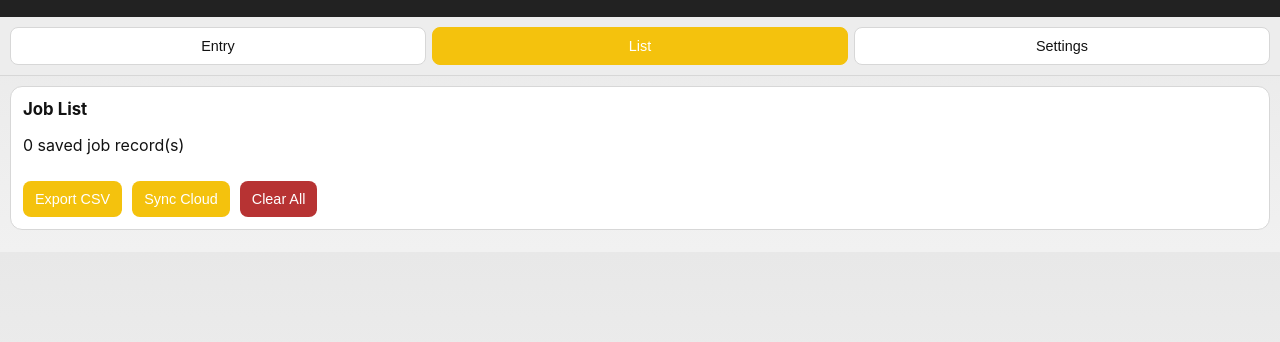
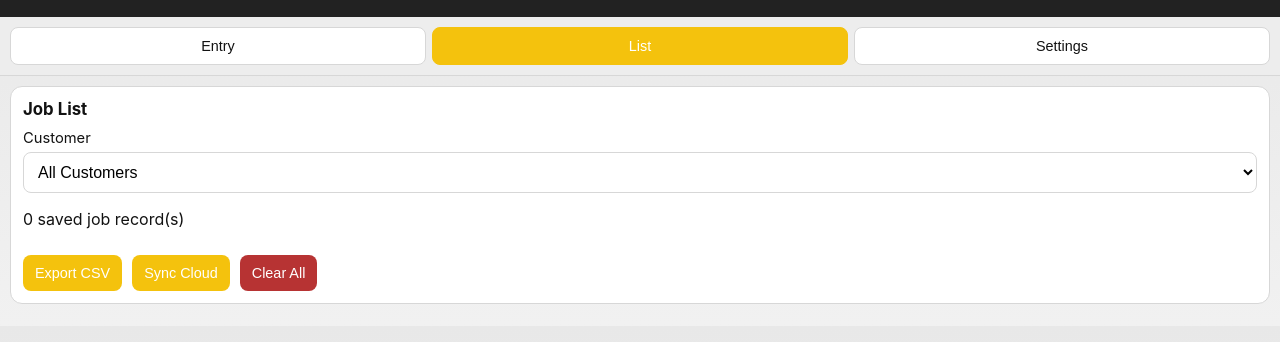
Before and after one commit to steelandgraintx/Job-Costing, a plain HTML site: page index.html in a window 1280 px wide. Both pictures are taken after a click on the button "List". Shown: the part 44-386 px from the top of the page. Drawn offline with Linux system fonts and the light colour scheme.

Commit message:
Add client autocomplete and customer filter on job list

```diff
--- a/app.js
+++ b/app.js
@@ -54,6 +54,7 @@ const state = {
   },
   draft: makeDraft(),
   savedJobs: [],
+  savedClientFilter: "",
   lastCalculatedJobId: null,
   activeDetailJobId: null,
   jobPricingOverride: null,
@@ -195,6 +196,53 @@ function isDeletedRecord(job) {
 
 function getUserJobs() {
   return state.savedJobs.filter((job) => !isSettingsRecord(job) && !isDeletedRecord(job));
+}
+
+function getClientNames(jobs = getUserJobs()) {
+  const names = new Set();
+  jobs.forEach((job) => {
+    const name = String(job.clientName || "").trim();
+    if (name) names.add(name);
+  });
+  return [...names].sort((a, b) => a.localeCompare(b, undefined, { sensitivity: "base" }));
+}
+
+function renderClientNameSuggestions(clientNames) {
+  const datalist = document.getElementById("client-name-options");
+  if (!datalist) return;
+  datalist.innerHTML = "";
+  clientNames.forEach((name) => {
+    const option = document.createElement("option");
+    option.value = name;
+    datalist.appendChild(option);
+  });
+}
+
+function renderSavedClientFilter(clientNames) {
+  const select = document.getElementById("saved-client-filter");
+  if (!select) return;
+
+  const current = state.savedClientFilter || "";
+  select.innerHTML = "";
+
+  const allOption = document.createElement("option");
+  allOption.value = "";
+  allOption.textContent = "All Customers";
+  select.appendChild(allOption);
+
+  clientNames.forEach((name) => {
+    const option = document.createElement("option");
+    option.value = name;
+    option.textContent = name;
+    select.appendChild(option);
+  });
+
+  if (current && clientNames.includes(current)) {
+    select.value = current;
+  } else {
+    state.savedClientFilter = "";
+    select.value = "";
+  }
 }
 
 function markJobDeleted(jobId) {
@@ -574,13 +622,21 @@ function renderSavedJobs() {
   const list = document.getElementById("saved-list");
   list.innerHTML = "";
 
-  const jobs = getUserJobs()
+  const allJobs = getUserJobs()
     .slice()
     .sort((a, b) => {
       const ta = Date.parse(a.createdDate || a.updatedAt || 0);
       const tb = Date.parse(b.createdDate || b.updatedAt || 0);
       return tb - ta;
     });
+  const clientNames = getClientNames(allJobs);
+  renderClientNameSuggestions(clientNames);
+  renderSavedClientFilter(clientNames);
+
+  const jobs = state.savedClientFilter
+    ? allJobs.filter((job) => String(job.clientName || "").trim() === state.savedClientFilter)
+    : allJobs;
+
   jobs.forEach((job) => {
     const item = document.createElement("button");
     item.className = "list-item";
@@ -593,7 +649,9 @@ function renderSavedJobs() {
     list.appendChild(item);
   });
 
-  document.getElementById("saved-count").textContent = `${jobs.length} saved job record(s)`;
+  document.getElementById("saved-count").textContent = state.savedClientFilter
+    ? `${jobs.length} saved job record(s) for ${state.savedClientFilter}`
+    : `${jobs.length} saved job record(s)`;
 }
 
 function openSavedDetail(jobId) {
@@ -767,6 +825,10 @@ function bindInputs() {
   document.getElementById("setting-sync-key").addEventListener("input", (e) => {
     state.settings.syncKey = (e.target.value || "").trim();
     saveState();
+  });
+  document.getElementById("saved-client-filter").addEventListener("change", (e) => {
+    state.savedClientFilter = e.target.value || "";
+    renderSavedJobs();
   });
 
   document.getElementById("calculate-job").addEventListener("click", () => {
--- a/index.html
+++ b/index.html
@@ -25,8 +25,9 @@
       <div class="card">
         <h2>Job Info</h2>
         <label>Client Name
-          <input id="client-name" type="text" placeholder="Client name">
+          <input id="client-name" type="text" placeholder="Client name" list="client-name-options" autocomplete="off">
         </label>
+        <datalist id="client-name-options"></datalist>
       </div>
 
       <div class="card labor-group">
@@ -117,6 +118,13 @@
     <section id="tab-saved" class="panel">
       <div class="card">
         <h2>Job List</h2>
+        <div class="list-filters">
+          <label>Customer
+            <select id="saved-client-filter">
+              <option value="">All Customers</option>
+            </select>
+          </label>
+        </div>
         <p id="saved-count"></p>
         <div id="saved-list" class="saved-list"></div>
         <div class="actions-inline">
--- a/service-worker.js
+++ b/service-worker.js
@@ -1,4 +1,4 @@
-const CACHE_NAME = "job-costing-pwa-v36";
+const CACHE_NAME = "job-costing-pwa-v37";
 const URLS = [
   "./",
   "./index.html",
--- a/styles.css
+++ b/styles.css
@@ -118,7 +118,8 @@ main { padding: 10px; }
 }
 
 label { display: block; margin-bottom: 10px; font-size: 0.92rem; }
-input {
+input,
+select {
   width: 100%;
   margin-top: 5px;
   border: 1px solid var(--border);
@@ -242,6 +243,9 @@ button:disabled { opacity: 0.5; cursor: not-allowed; }
   flex-direction: column;
   gap: 8px;
 }
+.list-filters {
+  margin-bottom: 8px;
+}
 .list-item {
   border: 1px solid var(--border);
   background: #fff;
```
